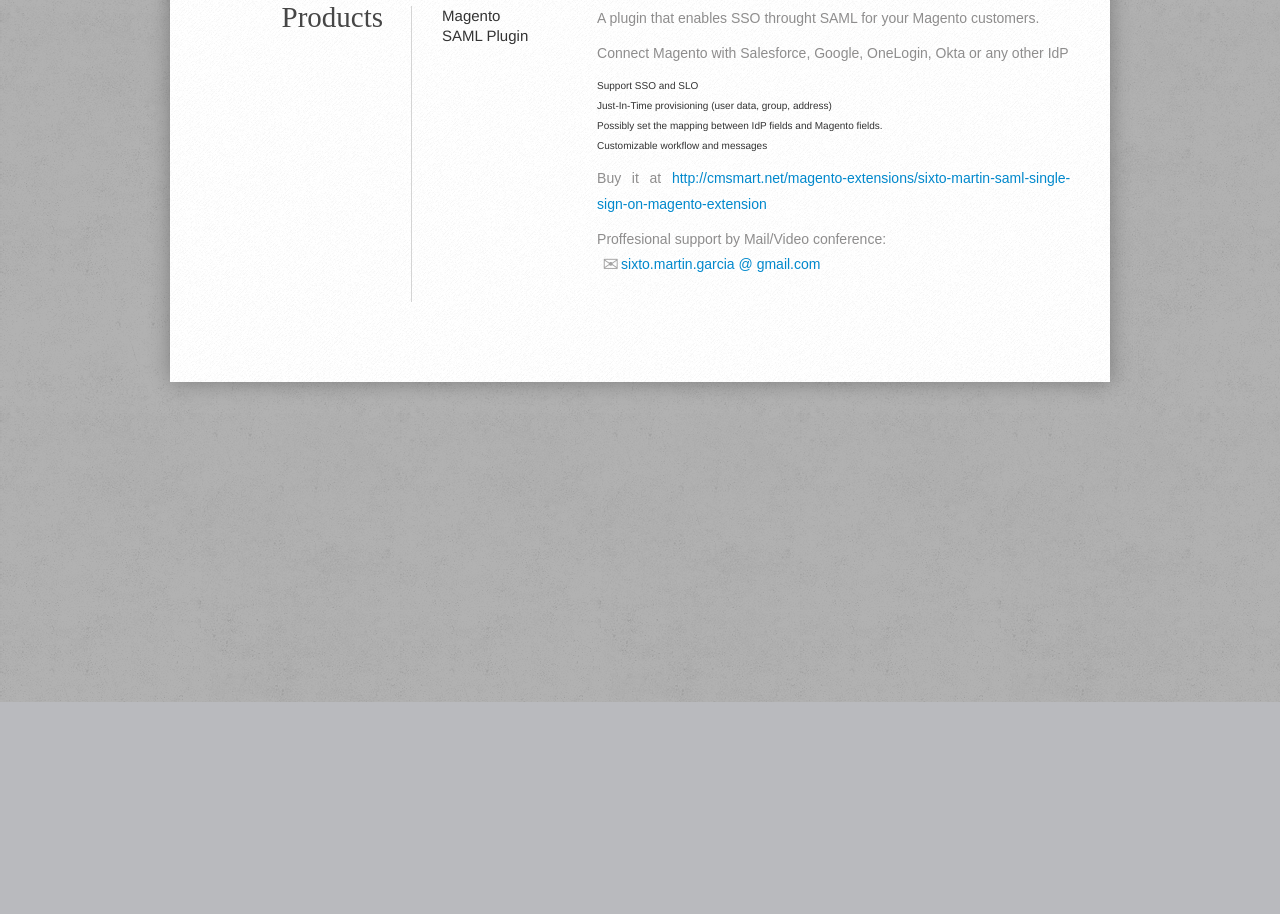
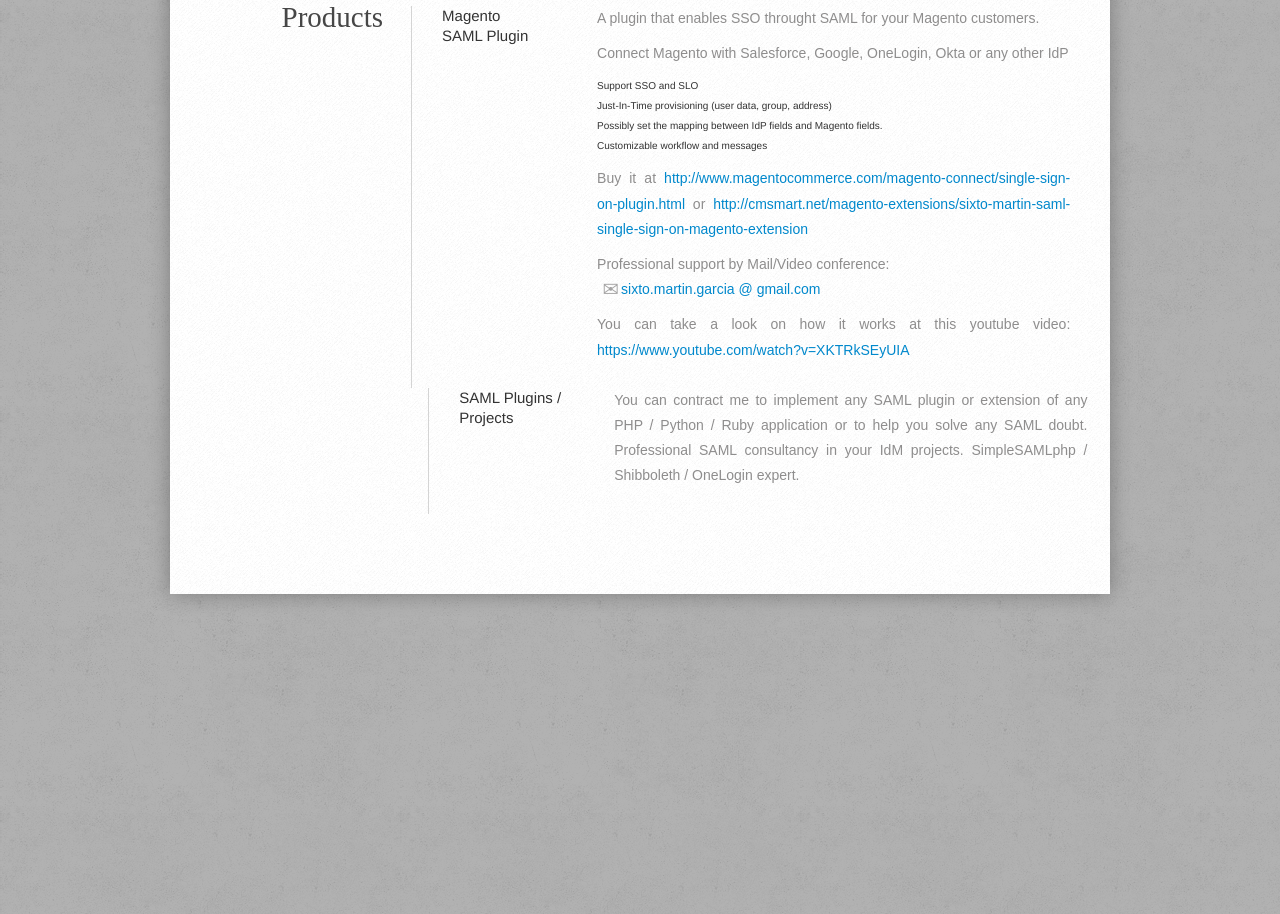
Before and after one commit to pitbulk/pitbulk.github.io, a plain HTML site: page index.html in a window 1280 px wide. Shown: the part 2587-3501 px from the top of the page. Before the commit the page ends 3289 px from the top, so only its background shows below. Drawn offline with Linux system fonts and the light colour scheme; a web font is replaced by a local one.

Commit message:
Add consultancy

```diff
--- a/index.html
+++ b/index.html
@@ -301,10 +301,17 @@
 								<li>Customizable workflow and messages</li>
 								</ul>
 								</p>
-								<p>Buy it at <a href="http://cmsmart.net/magento-extensions/sixto-martin-saml-single-sign-on-magento-extension">http://cmsmart.net/magento-extensions/sixto-martin-saml-single-sign-on-magento-extension</a></p>
-								<p>Proffesional support by Mail/Video conference:<br><span style="font-size: 1.4em;margin-top:-1px;padding-right:10px;" class="icon-mail"></span><a style="unicode-bidi:bidi-override; direction: rtl; font-size: 1em;">moc.liamg @ aicrag.nitram.otxis</a></p>
+								<p>Buy it at <a href="http://www.magentocommerce.com/magento-connect/single-sign-on-plugin.html" >http://www.magentocommerce.com/magento-connect/single-sign-on-plugin.html</a> or <a href="http://cmsmart.net/magento-extensions/sixto-martin-saml-single-sign-on-magento-extension">http://cmsmart.net/magento-extensions/sixto-martin-saml-single-sign-on-magento-extension</a></p>
+								<p>Professional support by Mail/Video conference:<br><span style="font-size: 1.4em;margin-top:-1px;padding-right:10px;" class="icon-mail"></span><a style="unicode-bidi:bidi-override; direction: rtl; font-size: 1em;">moc.liamg @ aicrag.nitram.otxis</a></p>
+<p> You can take a look on how it works at this youtube video: <a href="https://www.youtube.com/watch?v=XKTRkSEyUIA">https://www.youtube.com/watch?v=XKTRkSEyUIA</a></p>
 							</div>
 						</article>
+                                                <article class="span12  borderleft par_el in_spacing">
+                                                        <div class="title">SAML Plugins / Projects</div>
+                                                        <div class="bigspacing">
+                                                                <p>You can contract me to implement any SAML plugin or extension of any PHP / Python / Ruby application or to help you solve any SAML doubt. Professional SAML consultancy in your IdM projects. SimpleSAMLphp / Shibboleth / OneLogin expert. </p>
+                                                        </div>
+                                                </article>
 					</div>
 				</div>
 			</section> <!-- /products -->
```
